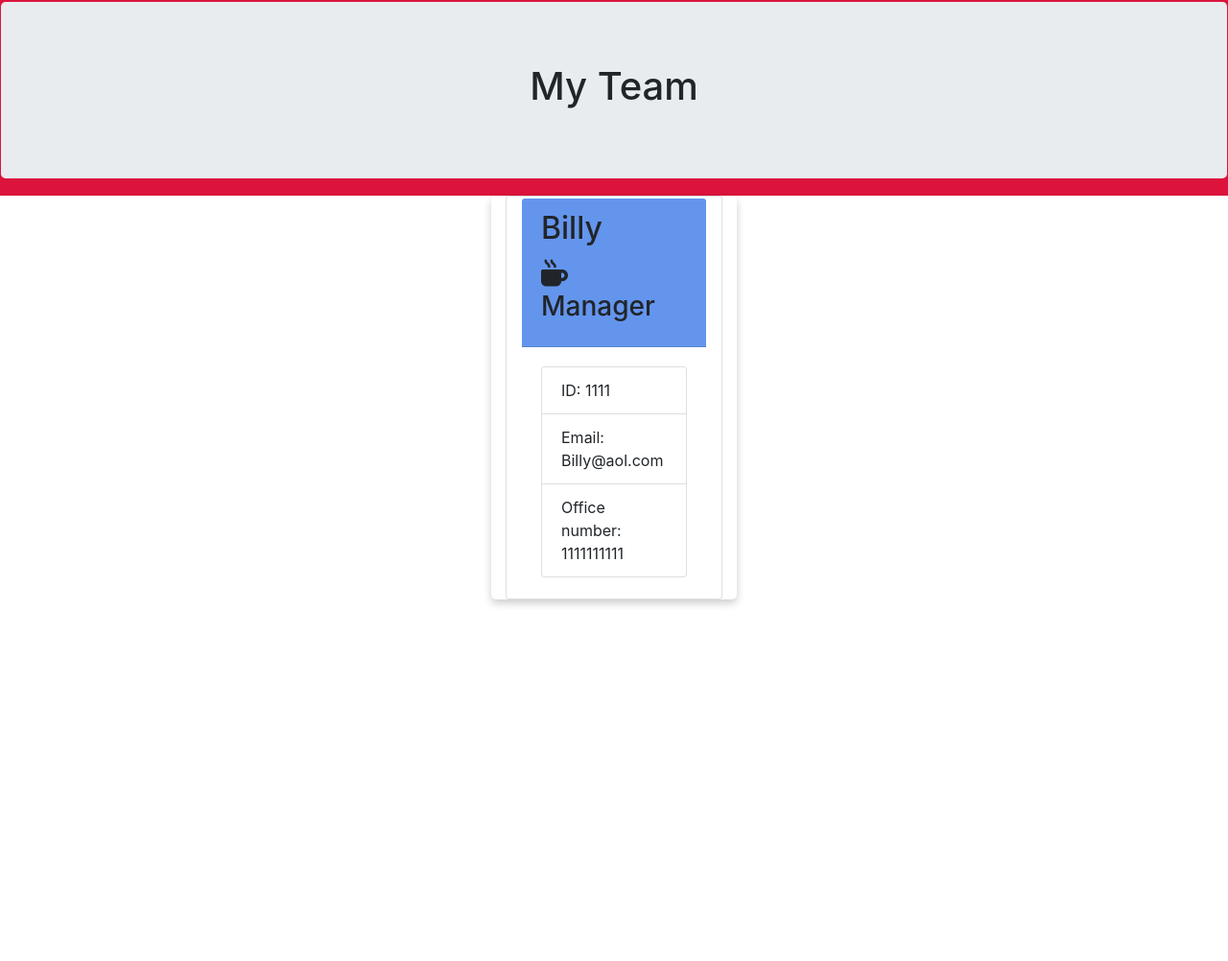
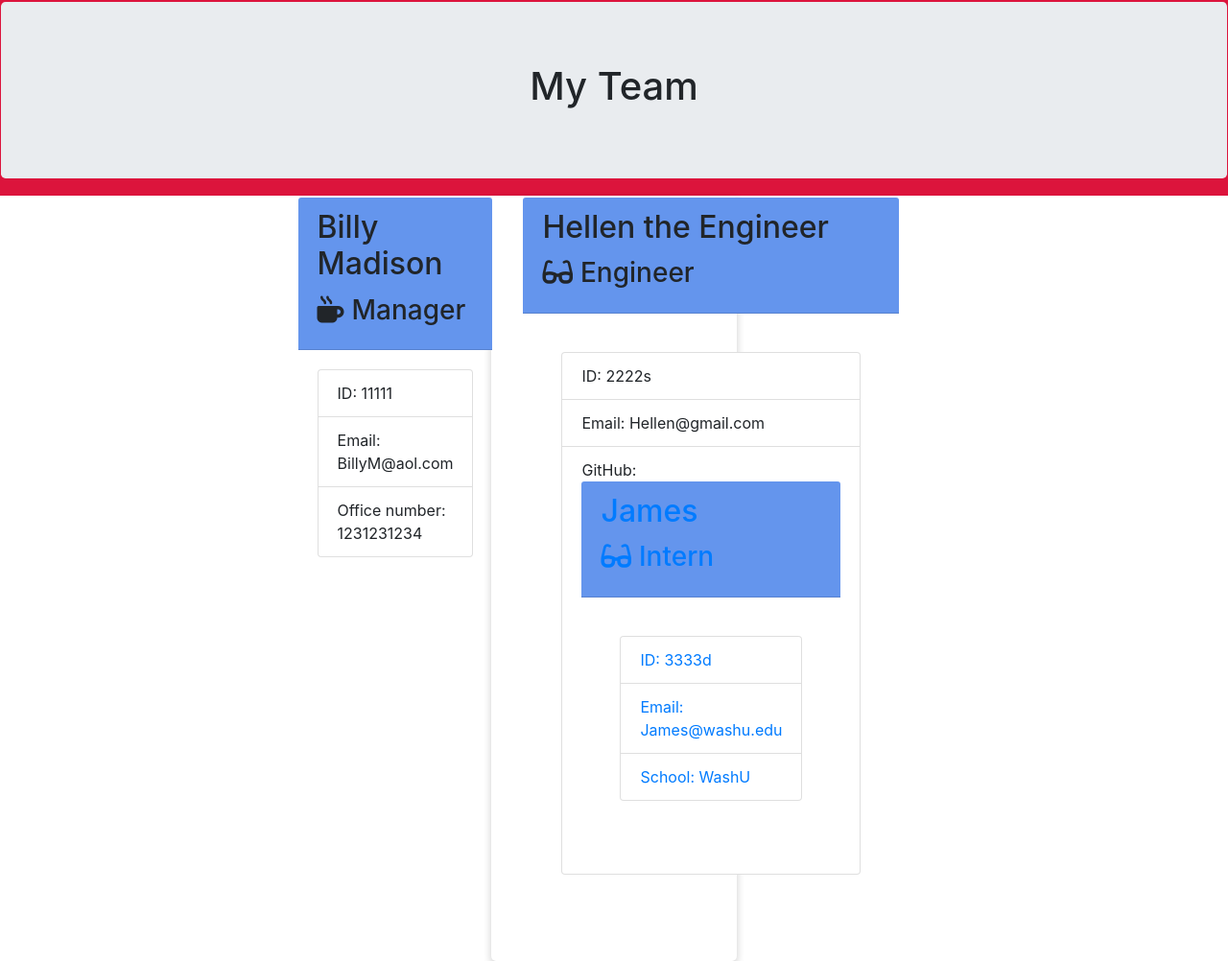
Before and after one commit to DarrickPrichett/Team-Profile-Generator, a website: page team.html in a window 1280 px wide. Shown: the whole page at 96% size. Before the commit the page ends 800 px from the top, so only its background shows below. Drawn offline with nearby package versions, Linux system fonts and the light colour scheme; a small style sheet from the web is missing.

Commit message:
edited index.js

```diff
--- a/index.js
+++ b/index.js
@@ -101,7 +101,7 @@ function writeToFile(pageTemplate, data) {
 }
 
 const promptNewEngineer = () => {
-    console.log('ask eng question')
+    console.log('ask engineer questions')
     inquirer
         .prompt([
             {
@@ -168,7 +168,7 @@ const promptNewEngineer = () => {
 
 }
 const promptNewIntern = () => {
-    console.log('ask int question')
+    console.log('ask intern questions')
     inquirer
         .prompt([
             {
--- a/src/page-template.js
+++ b/src/page-template.js
@@ -4,7 +4,7 @@ const generateTeam = team => {
     // create the manager card in html
     const generateManager = manager => {
         return `
-        <div class="card employee-card">
+        <div class="employee-card">
         <div class="card-header">
             <h2 class="card-title">${manager.getName()}</h2>
             <h3 class="card-title"><i class="fas fa-mug-hot mr-2"></i>${manager.getRole()}</h3>
@@ -23,7 +23,7 @@ const generateTeam = team => {
     // create the engineers card in html
     let generateEngineer = engineer => {
         return `
-    <div class="card employee-card">
+    <div class="employee-card">
     <div class="card-header">
         <h2 class="card-title">${engineer.getName()}</h2>
         <h3 class="card-title"><i class="fas fa-glasses mr-2"></i>${engineer.getRole()}</h3>
--- a/team.html
+++ b/team.html
@@ -24,16 +24,46 @@
         <div class="row">
             <div class="team-area col-12 d-flex justify-content-center">
 
-        <div class="card employee-card">
+        <div class="employee-card">
         <div class="card-header">
-            <h2 class="card-title">Billy</h2>
+            <h2 class="card-title">Billy Madison</h2>
             <h3 class="card-title"><i class="fas fa-mug-hot mr-2"></i>Manager</h3>
         </div>
         <div class="card-body">
             <ul class="list-group">
-                <li class="list-group-item">ID: 1111</li>
-                <li class="list-group-item">Email: Billy@aol.com</li>
-                <li class="list-group-item">Office number: 1111111111</li>
+                <li class="list-group-item">ID: 11111</li>
+                <li class="list-group-item">Email: BillyM@aol.com</li>
+                <li class="list-group-item">Office number: 1231231234</li>
+            </ul>
+        </div>
+    </div>
+
+    <div class="employee-card">
+    <div class="card-header">
+        <h2 class="card-title">Hellen the Engineer</h2>
+        <h3 class="card-title"><i class="fas fa-glasses mr-2"></i>Engineer</h3>
+    </div>
+    <div class="card-body">
+        <div class="card-body">
+            <ul class="list-group">
+                <li class="list-group-item">ID: 2222s</li>
+                <li class="list-group-item">Email: Hellen@gmail.com</li>
+                <li class="list-group-item">GitHub: <a href="https://github}</li>
+            </ul>
+        </div>
+    </div>
+
+    <div class="employee-card">
+    <div class="card-header">
+        <h2 class="card-title">James</h2>
+        <h3 class="card-title"><i class="fas fa-glasses mr-2"></i>Intern</h3>
+    </div>
+    <div class="card-body">
+        <div class="card-body">
+            <ul class="list-group">
+                <li class="list-group-item">ID: 3333d</li>
+                <li class="list-group-item">Email: James@washu.edu</li>
+                <li class="list-group-item">School: WashU</li>
             </ul>
         </div>
     </div>
```
